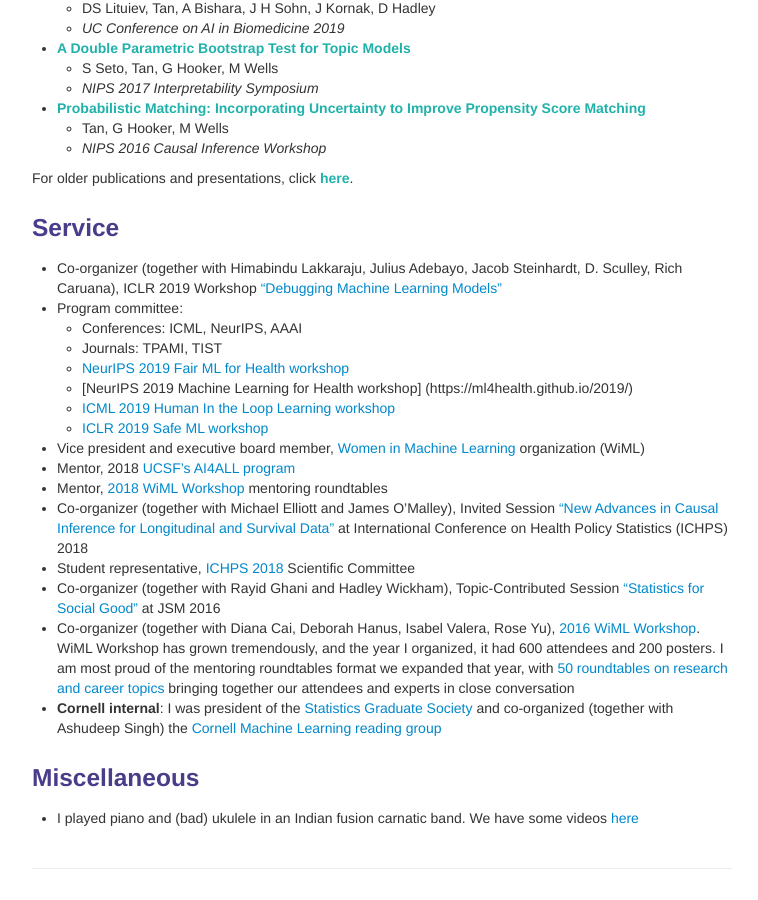
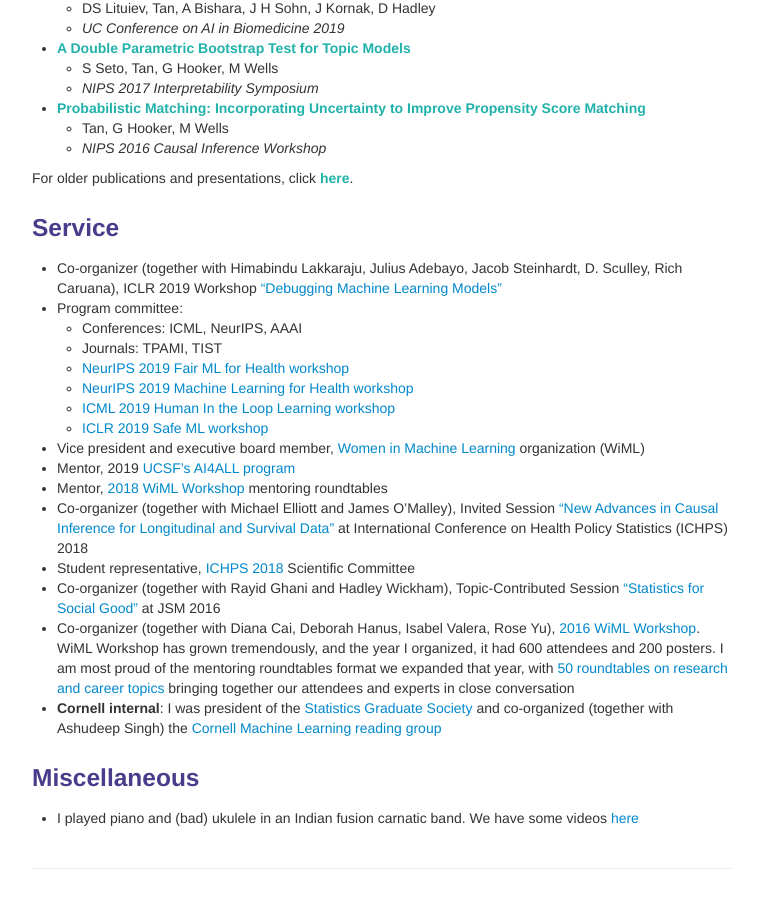
Before and after one commit to shftan/shftan.github.io, a Jekyll site: the page built from index.md, in a window 1280 px wide and 900 px high, scrolled down 1943 px. Shown: the whole window, without its empty margins (258-1016 px from the left). Built offline with Jekyll 4.4.1, drawn with Linux system fonts in a browser that asks for light colours.

Commit message:
Update index.md

```diff
--- a/index.md
+++ b/index.md
@@ -111,11 +111,11 @@ For older publications and presentations, click <a class="paper" href="olderpubl
   - Conferences: ICML, NeurIPS, AAAI
   - Journals: TPAMI, TIST
   - [NeurIPS 2019 Fair ML for Health workshop](https://www.fairmlforhealth.com/)
-  - [NeurIPS 2019 Machine Learning for Health workshop] (https://ml4health.github.io/2019/)
+  - [NeurIPS 2019 Machine Learning for Health workshop](https://ml4health.github.io/2019/)
   - [ICML 2019 Human In the Loop Learning workshop](https://sites.google.com/view/hill2019/home)
   - [ICLR 2019 Safe ML workshop](https://sites.google.com/view/safeml-iclr2019/home)
 - Vice president and executive board member, [Women in Machine Learning](https://wimlworkshop.org) organization (WiML)
-- Mentor, 2018 [UCSF's AI4ALL program](http://ai4all.ucsf.edu/)
+- Mentor, 2019 [UCSF's AI4ALL program](http://ai4all.ucsf.edu/)
 - Mentor, [2018 WiML Workshop](https://wimlworkshop.org/2018/program/) mentoring roundtables
 - Co-organizer (together with Michael Elliott and James O'Malley),  Invited Session ["New Advances in Causal Inference for Longitudinal and Survival Data"](http://ww2.amstat.org/meetings/ichps/2018/onlineprogram/Program.cfm) at International Conference on Health Policy Statistics (ICHPS) 2018
 - Student representative, [ICHPS 2018](http://ww2.amstat.org/meetings/ichps/2018/) Scientific Committee
```
